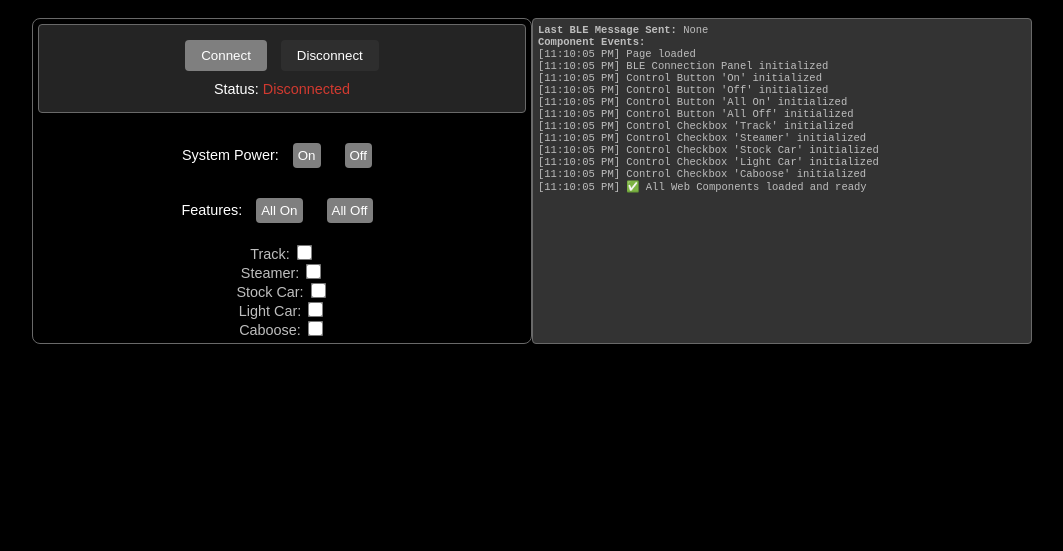
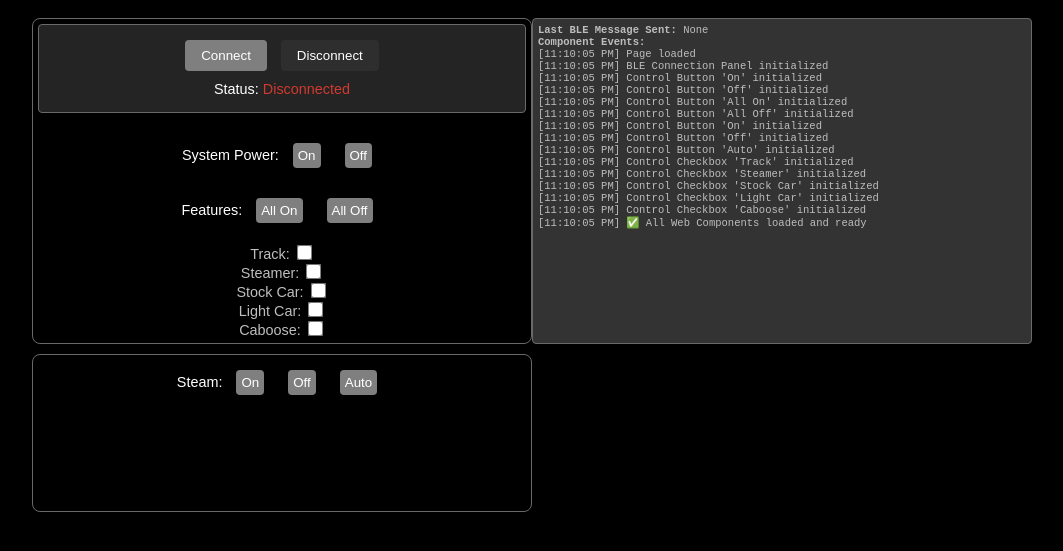
Before and after one commit to 4wheeljive/HolidayTrain, a plain HTML site: page index.html in a window 1280 px wide. Shown: the part 57-608 px from the top of the page, without its empty margins (108-1171 px from the left). Drawn offline with Linux system fonts and the light colour scheme.

Commit message:
Add Steamer control

```diff
--- a/index.html
+++ b/index.html
@@ -73,9 +73,16 @@
             grid-column-start: 2;
             grid-column-end: 3;
             grid-row-start: 1;
-            grid-row-end: 1;
+            grid-row-end: 2;
         }
-
+        .section.features {
+            padding: 5px;
+            text-align: center;
+            grid-column-start: 1;
+            grid-column-end: 2;
+            grid-row-start: 2;
+            grid-row-end: 3;
+        }
     </style>
 </head>
 <!-- *********************************************************************************** -->
@@ -97,10 +104,6 @@
                     label="Off"
                     data-my-number="10">
                 </control-button>
-                <!--<control-button
-                    label="Sync State"
-                    data-my-number="92">
-                </control-button> -->
             </div>
             <div class="label">Features:
                 <control-button
@@ -120,7 +123,6 @@
                 </control-checkbox>
             </div>
             <div>
-
                 <control-checkbox
                     label="Steamer"
                     data-my-number="50"
@@ -150,6 +152,22 @@
             </div>
         </div>
 
+        <div class="section features" >
+            <div class="label">Steam:
+                <control-button
+                    label="On"
+                    data-my-number="53">
+                </control-button>
+                <control-button
+                    label="Off"
+                    data-my-number="52">
+                </control-button>
+                <control-button
+                    label="Auto"
+                    data-my-number="54">
+                </control-button>
+            </div>
+        </div>
 
         <!-- Event Log -->
         <div class="status section log" >
```
Also changed, not shown: 3 other files.
